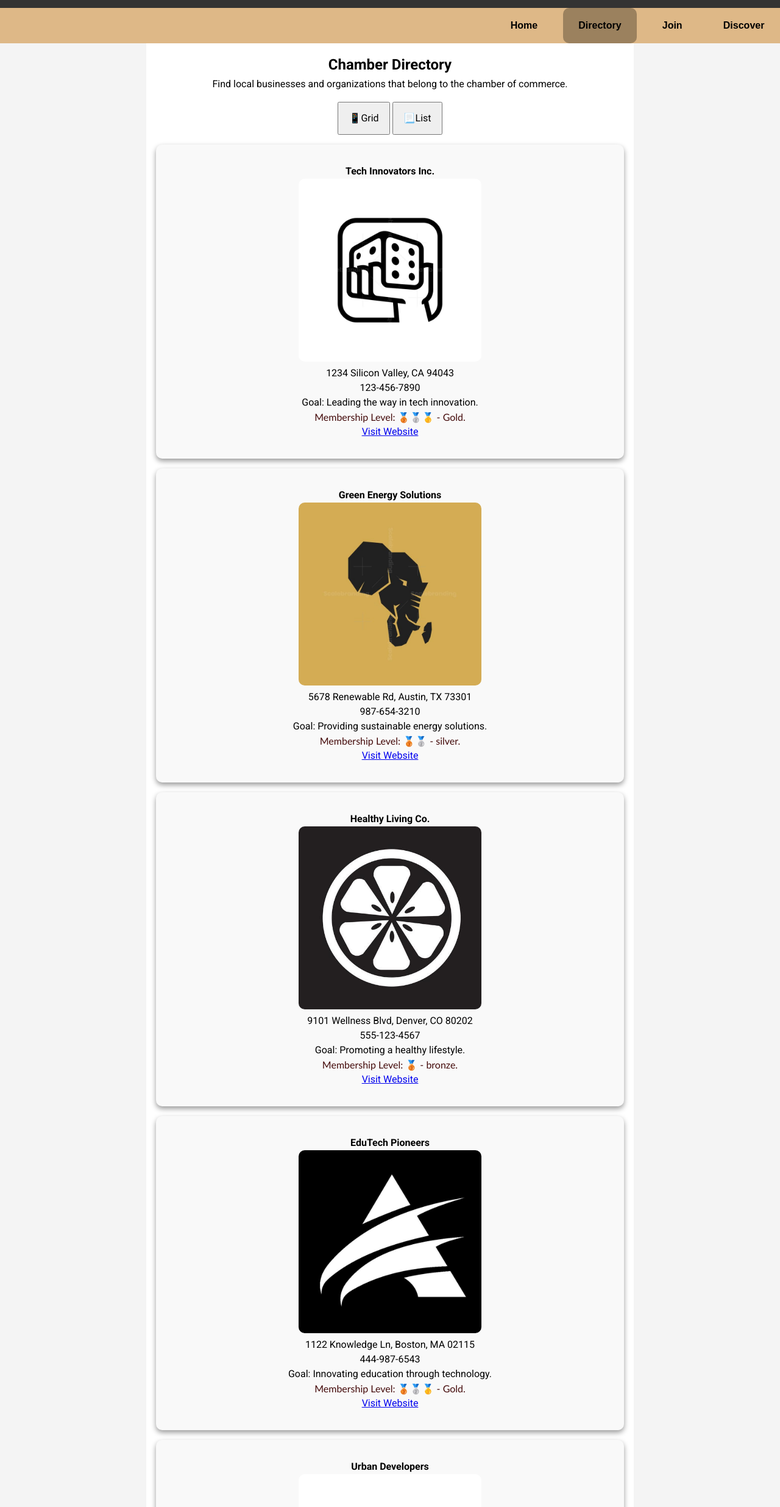
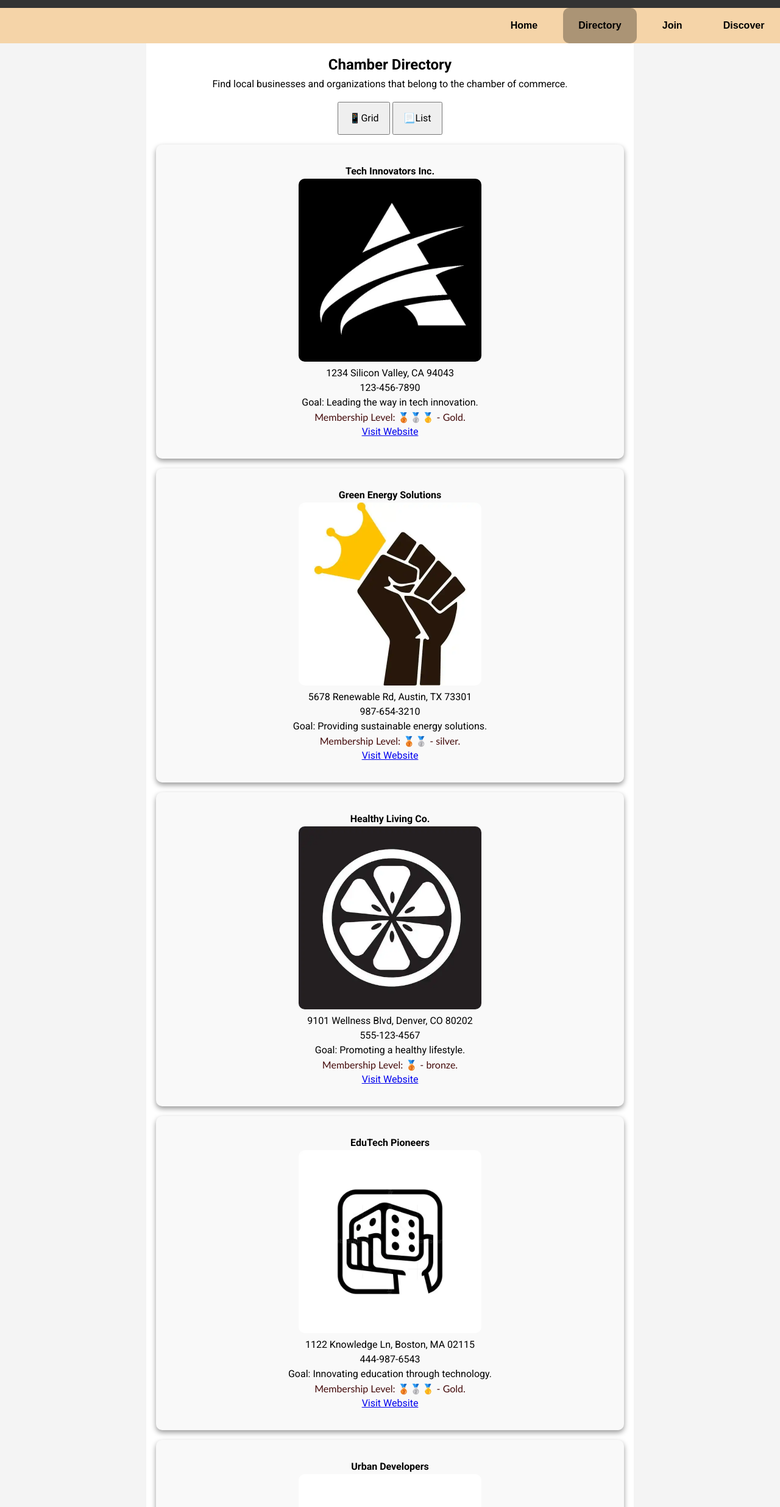
Before and after one commit to Cecilewusie/wdd231, a plain HTML site: page chamber/directory.html in a window 1280 px wide. Shown: the part 89-2560 px from the top of the page at 61% size. Drawn offline with Linux system fonts and the light colour scheme.

Commit message:
updated images with webp format

```diff
--- a/chamber/data/members.json
+++ b/chamber/data/members.json
@@ -4,7 +4,7 @@
         "address": "1234 Silicon Valley, CA 94043",
         "phone": "123-456-7890",
         "website": "https://www.techinnovators.com",
-        "image": "images/tech_innovators.png",
+        "image": "images/tech_innovators.webp",
         "membership_level": 3,
         "description": "Leading the way in tech innovation."
     },
@@ -13,7 +13,7 @@
         "address": "5678 Renewable Rd, Austin, TX 73301",
         "phone": "987-654-3210",
         "website": "https://www.greenenergy.com",
-        "image": "images/green_energy.png",
+        "image": "images/green_energy.webp",
         "membership_level": 2,
         "description": "Providing sustainable energy solutions."
     },
@@ -22,7 +22,7 @@
         "address": "9101 Wellness Blvd, Denver, CO 80202",
         "phone": "555-123-4567",
         "website": "https://www.healthyliving.com",
-        "image": "images/healthy_living.png",
+        "image": "images/healthy_living.webp",
         "membership_level": 1,
         "description": "Promoting a healthy lifestyle."
     },
@@ -31,7 +31,7 @@
         "address": "1122 Knowledge Ln, Boston, MA 02115",
         "phone": "444-987-6543",
         "website": "https://www.edutechpioneers.com",
-        "image": "images/edutech_pioneers.png",
+        "image": "images/edutech_pioneers.webp",
         "membership_level": 3,
         "description": "Innovating education through technology."
     },
@@ -40,7 +40,7 @@
         "address": "3344 Cityscape Dr, New York, NY 10001",
         "phone": "333-222-1111",
         "website": "https://www.urbandevelopers.com",
-        "image": "images/urban_developers.png",
+        "image": "images/urban_developers.webp",
         "membership_level": 2,
         "description": "Building the cities of tomorrow."
     },
@@ -49,7 +49,7 @@
         "address": "5566 Wall St, New York, NY 10005",
         "phone": "222-333-4444",
         "website": "https://www.fintechsolutions.com",
-        "image": "images/fintech_solutions.png",
+        "image": "images/fintech_solutions.webp",
         "membership_level": 3,
         "description": "Revolutionizing financial technology."
     },
@@ -58,7 +58,7 @@
         "address": "7788 Hollywood Blvd, Los Angeles, CA 90028",
         "phone": "111-222-3333",
         "website": "https://www.creativemedia.com",
-        "image": "images/creative_media.png",
+        "image": "images/creative_media.webp",
         "membership_level": 1,
         "description": "Bringing creativity to media."
     }
--- a/chamber/styles/mobile.css
+++ b/chamber/styles/mobile.css
@@ -51,7 +51,7 @@ header .title-info h1 {
 
 /* Navigation styles */
 nav {
-    background-color: burlywood;
+    background-color: rgb(245, 212, 168);
     display: grid;
     grid-template-rows: 0fr;
     transition: grid-template-rows 0.5s ease-out;
```
Also changed, not shown: chamber/images/edutech_pioneers.webp (added), chamber/images/fintech_solutions.webp (added), chamber/images/green_energy.webp (added), chamber/images/healthy_living.webp (added), chamber/images/tech_innovators.webp (added), chamber/images/urban_developers.webp (added).
